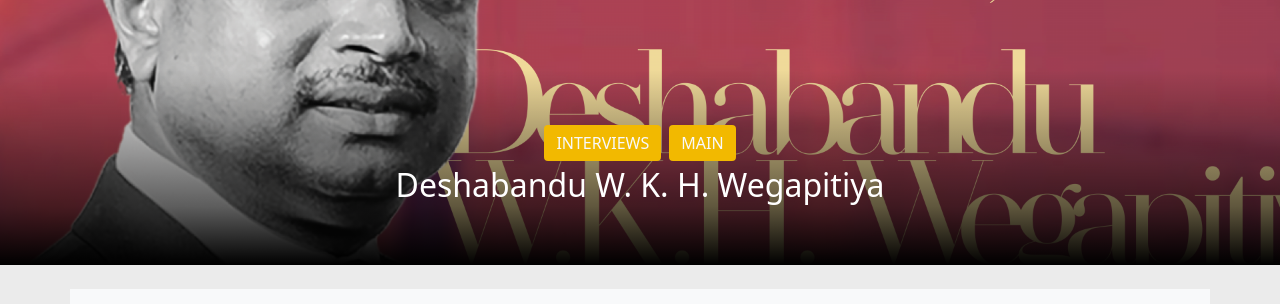
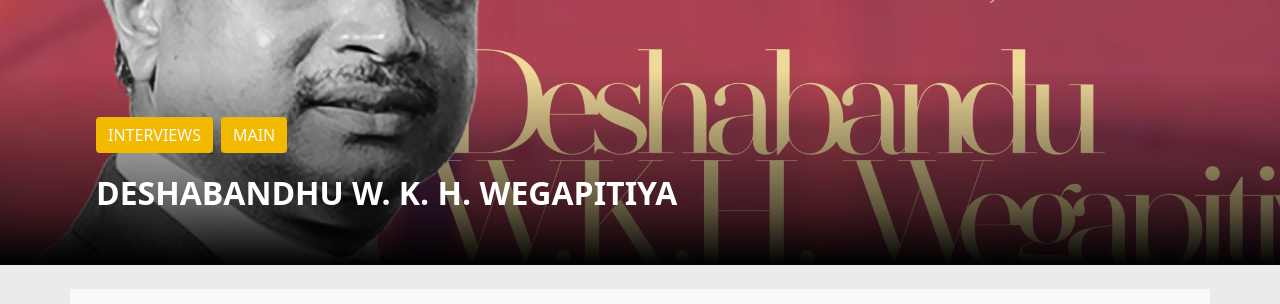
Before and after one commit to LasithEranga/Exposition-Magazine, a React (Create React App) app: page / in a window 1280 px wide. Shown: the part 332-636 px from the top of the page. Built offline with nearby package versions, Linux system fonts and the light colour scheme.

Commit message:
fix: buttons on main image

```diff
--- a/src/components/MainImage.css
+++ b/src/components/MainImage.css
@@ -17,10 +17,6 @@
   .main-image {
     height: 30rem;
   }
-  .blur-container-main-image {
-    justify-content: flex-start;
-    align-items: flex-start;
-  }
 }
 
 @media (min-width: 1440px) {
@@ -39,10 +35,6 @@
   height: 40%;
   bottom: 0;
   background:linear-gradient(to bottom, rgba(255,255,255,0) 0%, rgba(0,0,0,0.6) 70%, rgba(0,0,0,1) 100%);
-  display: flex;
-  justify-content: center;
-  align-items: center;
   box-sizing: border-box;
-  padding: 5rem;
-  flex-direction: column;
+
 }
--- a/src/components/MainImage.jsx
+++ b/src/components/MainImage.jsx
@@ -2,16 +2,16 @@ import image from '../images/main-image.png';
 import './MainImage.css';
 
 const MainImage = ()=>{
-    return <div className='container-main-image'>
+    return <div className='container-main-image '>
         <img src={image} alt="" className='mt-lg-2 main-image' style={{ width:'100%',objectFit:'cover'}}/>
-        <div className='blur-container-main-image'>
-            <div>
+        <div className='blur-container-main-image p-0 p-lg-5 d-flex justify-content-center align-items-center justify-content-lg-center align-items-lg-start flex-column'>
+            <span className='ps-0 ps-lg-5'>
             <a href='#home' className='border-0 btn text-light' style={{backgroundColor:'#F2B900'}} size="sm"> INTERVIEWS</a>
             <a href='#gome' className='border-0 ms-2 btn text-light' style={{backgroundColor:'#F2B900'}} size="sm"> MAIN</a>
-            </div>
-            <div>
-                <div className='text-white' style={{fontSize:'2rem'}}>Deshabandu W. K. H. Wegapitiya</div>
-            </div>
+            </span>
+            <span className='ps-0 ps-lg-5 mt-3 w-75 text-center text-lg-start'>
+                <span className='text-white fs-2 fw-bold lead' style={{fontSize:'2rem'}}>DESHABANDHU W. K. H. WEGAPITIYA</span>
+            </span>
 
         </div>
 
```
